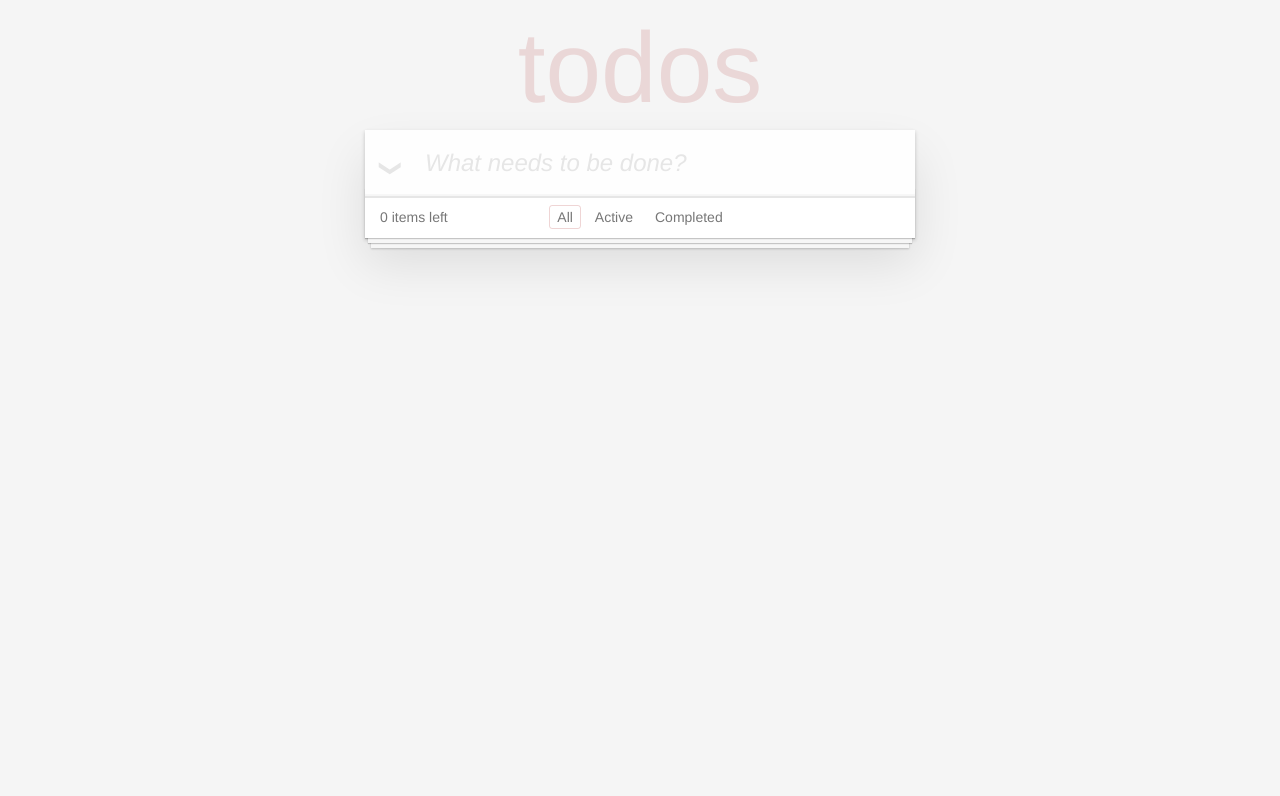
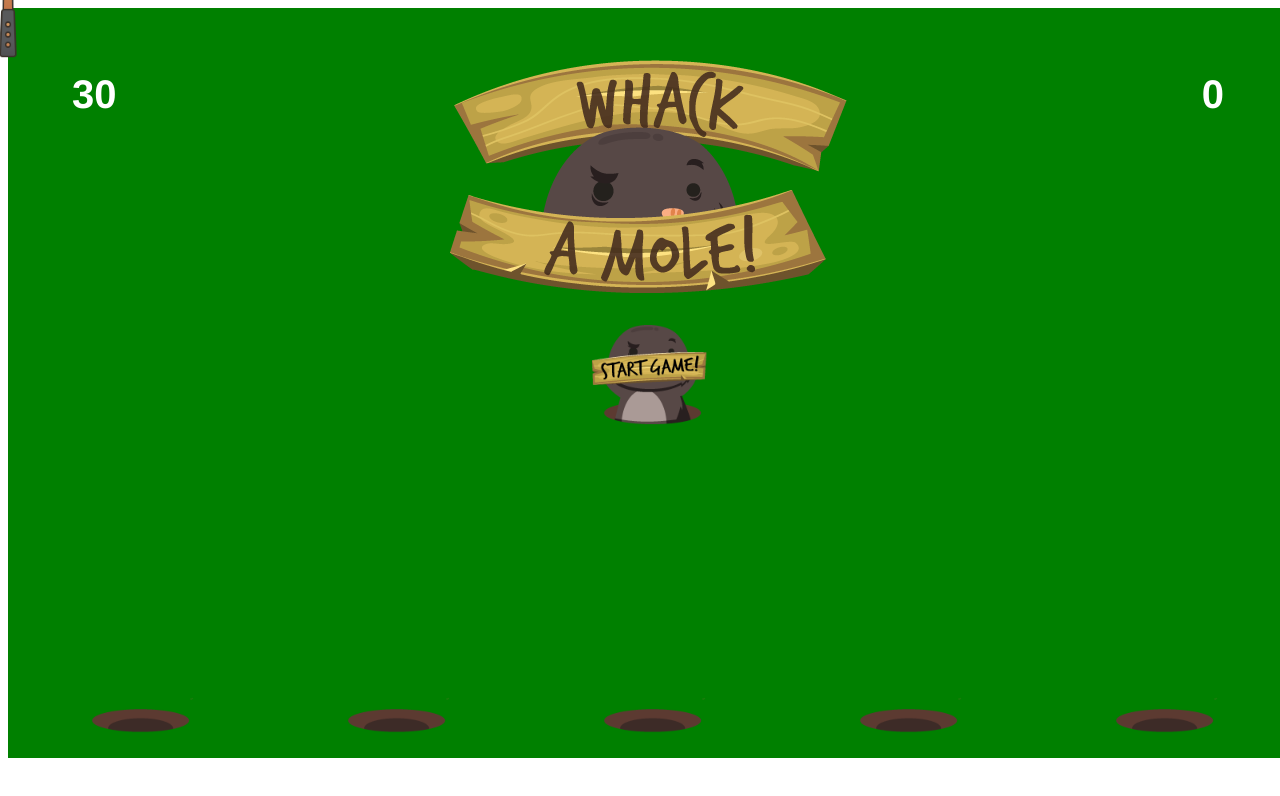
Before and after one commit to benshabbat/react-io, a React (Vite) app in the folder client/: page / in a window 1280 px wide. Shown: the top 796 px of the page. Built offline with nearby package versions, Linux system fonts and the light colour scheme.

Commit message:
made hudMole

```diff
--- a/client/src/App.jsx
+++ b/client/src/App.jsx
@@ -5,15 +5,17 @@
 // import { Test } from "./components/Test";
 
 
-import AppTodoList from "./todoList/AppTodoList";
-import "./todoList/todolist.css";
+// import AppTodoList from "./todoList/AppTodoList";
+// import "./todoList/todolist.css";
 
-// import "./mole/mole.css"
-// import AppMole from "./mole/AppMole";
+import "./mole/mole.css"
+import AppMole from "./mole/AppMole";
 function App() {
   // return createElement(Fragment, null, createElement(Hedaer), createElement(Form));
-  return <AppTodoList/>
-  // return <AppMole/>
+
+
+  // return <AppTodoList/>
+  return <AppMole/>
 }
 
 export default App;
--- a/client/src/mole/AppMole.jsx
+++ b/client/src/mole/AppMole.jsx
@@ -2,6 +2,7 @@ import { useState } from "react";
 import HeaderMole from "./HeaderMole";
 import StartGame from "./StartGame";
 import MouseHammer from "./MouseHammer";
+import HudMole from "./HudMole";
 
 export default function AppMole() {
   const [score, setScore] = useState(0);
@@ -99,11 +100,7 @@ export default function AppMole() {
     >
       <HeaderMole />
       <MouseHammer cursorPosition={cursorPosition} isActive={isActive} />
-      <div id="hud">
-        <div id="time">{time}</div>
-        <div id="score">{score}</div>
-      </div>
-
+      <HudMole time={time} score={score}/>
       {!started && <StartGame setStarted={startGame} />}
 
       <div id="lawn">
--- /dev/null
+++ b/client/src/mole/HudMole.jsx
@@ -0,0 +1,8 @@
+export default function HudMole(props) {
+  return (
+    <div id="hud">
+    <div id="time">{props.time}</div>
+    <div id="score">{props.score}</div>
+  </div>
+  )
+}
--- a/client/src/todoList/MainToDo.jsx
+++ b/client/src/todoList/MainToDo.jsx
@@ -17,8 +17,6 @@ export default function MainToDo(props) {
   const toShowOrhide = () => {
     setShow(!show);
   };
-
-
 
 
   const startEditing = (id) => {
```
